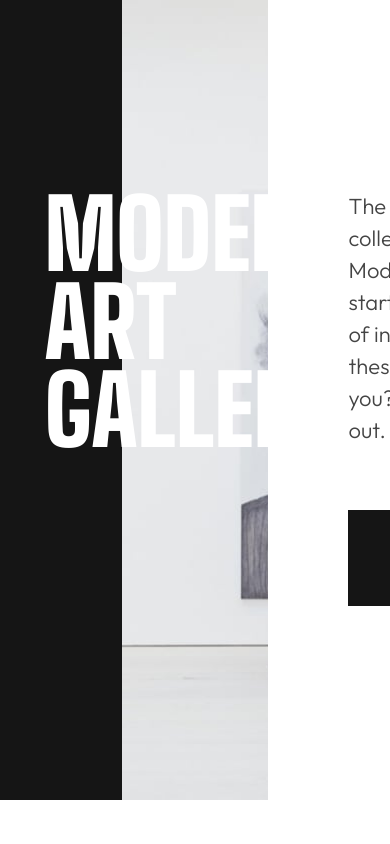
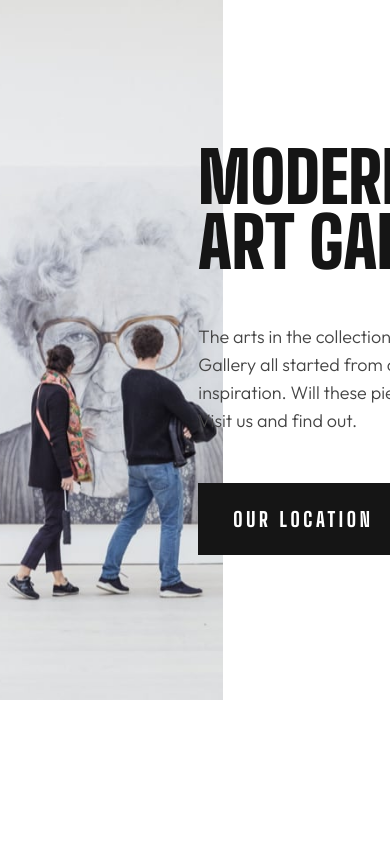
Before and after one commit to VladimirVolvakov/art-gallery-website, a website: page index.html in a window 390 px wide. Shown: the top 844 px of the page. Drawn offline with Linux system fonts and the light colour scheme.

Commit message:
style: add styles for media query <= 1200px for section.hero in index.html

```diff
--- a/sass/base/_typography.scss
+++ b/sass/base/_typography.scss
@@ -18,6 +18,11 @@
   @extend %heading;
   font-size: 9.6rem;
   line-height: 8.8rem;
+
+  @media only screen and (max-width: 1200px) {
+    font-size: 7rem;
+    line-height: 6.5rem;
+  }
 }
 
 .heading-lg {
@@ -43,6 +48,11 @@
   color: $color-grey-dark;
   font-size: 2.2rem;
   line-height: 3.2rem;
+
+  @media only screen and (max-width: 1200px) {
+    font-size: 1.8rem;
+    line-height: 2.8rem;
+  }
 }
 
 .body-sm {
--- a/sass/layout/_hero.scss
+++ b/sass/layout/_hero.scss
@@ -2,9 +2,17 @@
   height: 80rem;
   display: flex;
 
+  @media only screen and (max-width: 1200px) {
+    height: 70rem;
+  }
+
   &__black {
     flex: 5;
     background-color: $color-black-light;
+
+    @media only screen and (max-width: 1200px) {
+      display: none;
+    }
   }
 
   &__image {
@@ -13,6 +21,11 @@
     background-size: cover;
     background-repeat: no-repeat;
     position: relative;
+
+    @media only screen and (max-width: 1200px) {
+      flex: 4;
+      background-position: center;
+    }
   }
 
   &__text-container {
@@ -22,10 +35,23 @@
     right: -52.78%;
     display: flex;
     justify-content: space-between;
+
+    @media only screen and (max-width: 1200px) {
+      top: 14.5rem;
+      left: 89%;
+      right: auto;
+      width: 34rem;
+      flex-direction: column;
+    }
   }
 
   &__heading {
     width: 51.4rem;
+
+    @media only screen and (max-width: 1200px) {
+      width: 100%;
+      margin-bottom: 4.8rem;
+    }
   }
 
   &__cta {
@@ -37,14 +63,26 @@
   &__text {
     width: 100%;
     margin-bottom: 6.4rem;
+
+    @media only screen and (max-width: 1200px) {
+      margin-bottom: 4.8rem;
+    }
   }
 
   &__heading-text {
     color: $color-white;
+
+    @media only screen and (max-width: 1200px) {
+      color: $color-black-light;
+    }
   }
 
   &__white {
     flex: 5;
     background-color: $color-white;
+
+    @media only screen and (max-width: 1200px) {
+      flex: 3;
+    }
   }
 }
```
Also changed, not shown: css/style.css.
